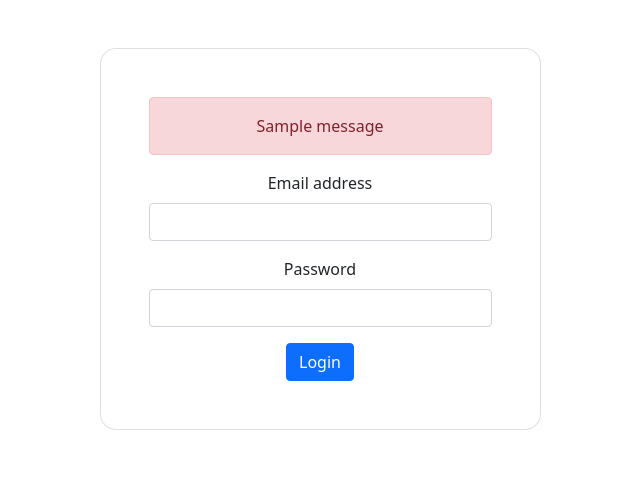
After one commit to pbourdet/django-twitter-clone, a Django app: page /login/ in a window 1280 px wide. The commit adds this page. Shown: the top 477 px of the page, without its empty margins (320-960 px from the left). Run offline with Django 4.2, Linux system fonts and the light colour scheme; tables that the repository leaves empty hold one stand-in row (values such as "Sample post"); one stand-in notice (Sample message) is shown; some libraries are stand-ins or nearby versions.

Commit message:
Add login feature

```diff
--- /dev/null
+++ b/src/apps/authentication/templates/login.html
@@ -0,0 +1,33 @@
+{% extends 'base.html' %}
+
+{% block title %}Login{% endblock %}
+
+{% block body %}
+    <div class="container py-5">
+        <div class="row d-flex justify-content-center align-items-center">
+            <div class="col-12 col-md-8 col-lg-6 col-xl-5">
+                <div class="card shadow-2-strong" style="border-radius: 1rem;">
+                    <div class="card-body p-5 text-center">
+                        {% if messages %}
+                            {% for message in messages %}
+                                <div role="alert" class="alert alert-danger">{{ message }}</div>
+                            {% endfor %}
+                        {% endif %}
+                        <form method="POST" action="">
+                            {% csrf_token %}
+                            <div class="mb-3">
+                                <label for="email" class="form-label">Email address</label>
+                                <input type="email" class="form-control" id="email" name="email">
+                            </div>
+                            <div class="mb-3">
+                                <label for="password" class="form-label">Password</label>
+                                <input type="password" class="form-control" id="password" name="password">
+                            </div>
+                            <input type="submit" class="btn btn-primary" value="Login"/>
+                        </form>
+                    </div>
+                </div>
+            </div>
+        </div>
+    </div>
+{% endblock %}
--- /dev/null
+++ b/src/apps/authentication/urls.py
@@ -0,0 +1,8 @@
+from django.urls import path
+
+from . import views
+
+urlpatterns = [
+    path("login/", views.log_in, name="login"),
+    path("logout/", views.log_out, name="logout"),
+]
--- a/src/apps/authentication/views.py
+++ b/src/apps/authentication/views.py
@@ -1,3 +1,25 @@
-from django.shortcuts import render
+from django.contrib import messages
+from django.contrib.auth import authenticate, login, logout
+from django.shortcuts import render, redirect
+from django.http import HttpResponse, HttpRequest
 
-# Create your views here.
+def log_in(request: HttpRequest) -> HttpResponse:
+    if request.user.is_authenticated:
+        return redirect('home')
+
+    if request.method == 'GET':
+        return render(request, 'login.html')
+
+    email = request.POST.get('email').lower()
+    user = authenticate(request, email=email, password=request.POST.get(key='password'))
+
+    if user is not None:
+        login(request, user)
+        return redirect('home')
+    else:
+        messages.error(request, 'Wrong credentials')
+        return render(request, 'login.html')
+
+def log_out(request: HttpRequest) -> HttpResponse:
+    logout(request)
+    return redirect('home')
--- a/src/project/urls.py
+++ b/src/project/urls.py
@@ -18,5 +18,6 @@ from django.urls import include, path
 
 urlpatterns = [
     path("", include("apps.twitter_clone.urls")),
+    path("", include("apps.authentication.urls")),
     path('admin/', admin.site.urls),
 ]
```
Also changed, not shown: src/apps/twitter_clone/templates/nav.html (+11 -3 lines).
